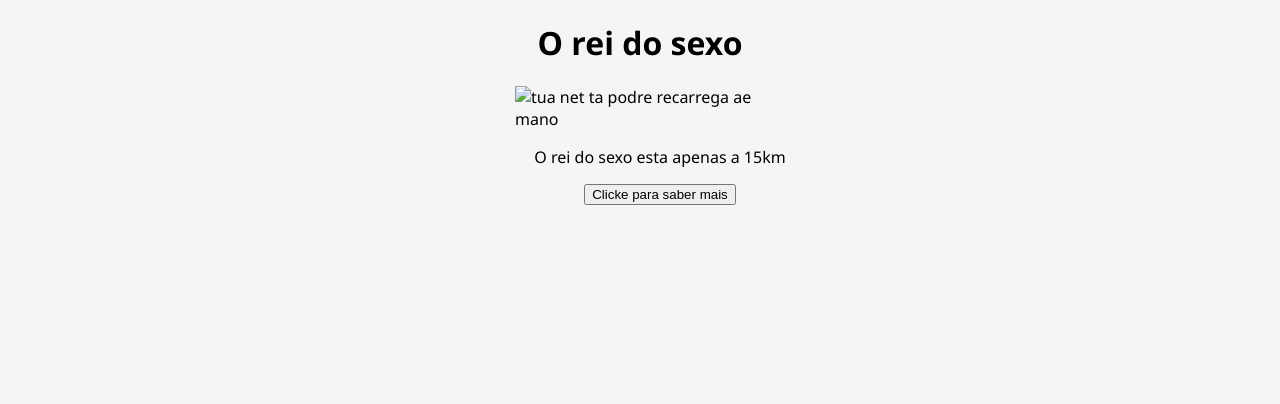
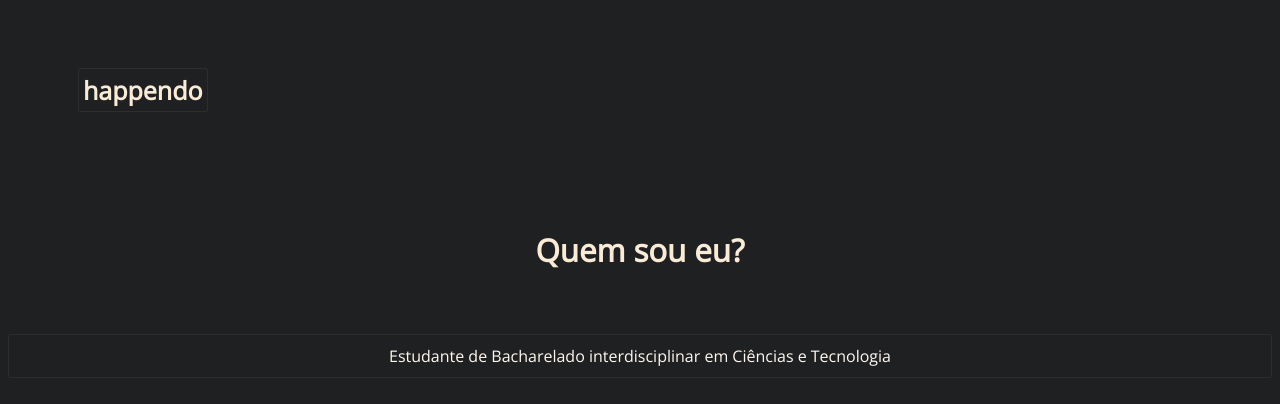
Before and after one commit to happendo/happendo.github.io, a plain HTML site: page index.html in a window 1280 px wide. Drawn offline with nearby package versions, Linux system fonts and the light colour scheme.

Commit message:
Add files via upload

```diff
--- a/CSS/style.css
+++ b/CSS/style.css
@@ -1,24 +1,63 @@
+@import url('https://fonts.googleapis.com/css2?family=Open+Sans&display=swap');
 body {
-    background-color: rgb(245, 245, 245);
-    font-family: 'Segoe UI', Tahoma, Geneva, Verdana, sans-serif;
+    background-color: rgb(31, 32, 34);
+    font-family: 'Open Sans', sans-serif;
+    font-size: 26px;
+    color: antiquewhite;
+    user-select: none;
+    animation: fadeIn linear 1s;
 }
-header h1 {
-    display: flex;
-    justify-content: center;
+
+@keyframes fadeIn {
+    0% {opacity:0;}
+    100% {opacity:1;}
+  }
+#nome {
+    display: inline-block;
+    margin-left: 70px;
+    margin-top: 60px;
+    font-size: 25px;
+    color: antiquewhite;
+    background-color: rgb(31, 32, 34);
+    border: 1px solid rgb(45, 45, 45);
+    border-radius: 2px;
+    border-width: 1px;
+    padding: 4px;
+    width: fit-content;
 }
-#reidsex {
-    display: flex;
-    margin: auto;
-    width: 250px;
-}
-p {
-    display: flex;
-    justify-content: center;
-    text-align: center;
+
+header a {
     list-style-type: none;
 }
-button {
+#projetos {
+    margin-left: 63%;
+}
+#contato {
+    margin-right: 70px;
+}
+
+#qse, #introducao {
+    font-size: medium;
     display: flex;
-    text-align: center;
-    margin: auto;
+    font-size: medium;
+    justify-content: center;
+    align-items: center;
 }
+
+#qse {
+    display: flex;
+    font-size: larger;
+    margin-top: 100px;
+    animation: fadeIn linear 2s;
+}
+
+#introducao {
+    display: flex;
+    color: rgb(255, 248, 240);
+    border-radius: 2px;
+    border-width: 5px;
+    border: 1px solid rgb(45, 45, 45);
+    padding: 10px;
+    margin-top: 5%;
+    animation: fadeIn linear 3s;
+}
--- /dev/null
+++ b/Js/trocaCor.js
@@ -0,0 +1,42 @@
+//responsável pela troca para o modo claro, caso tenha sido escolhido anteriormente
+if (localStorage.getItem("modoCor") === "true") {
+    trocaCor()
+}
+//responsável por criar o arquivo "modoCor" caso não tenha sido gerado anteriormente
+if (localStorage.getItem("modoCor") === null) {
+    localStorage.setItem("modoCor", "false");
+}
+
+function trocaCor() {
+    //variáveis para facilitar a vida
+    const bodyStyle = document.body.style
+    const idNome = document.getElementById('nome').style
+    const idQse = document.getElementById('qse').style
+    const idIntroducao = document.getElementById('introducao').style
+    //responsável por fazer tudo funcionar
+    if (bodyStyle.backgroundColor == "rgb(31, 32, 34)" || bodyStyle.backgroundColor == '') {
+        backColor = "rgb(247,247,247)";
+        fontColor = "rgb(41, 41, 41)";
+        fontIColor = "rgb(0, 7, 15)";
+        borderColor = "rgb(45,45,45)";
+        localStorage.setItem("modoCor", "true");
+        } else {
+        backColor = "rgb(31, 32, 34)";
+        fontColor = "rgb(250, 235, 215)";
+        fontIColor = "rgb(255, 248, 240)";
+        borderColor = "rgb(45,45,45)";
+        localStorage.setItem("modoCor", "false");
+    }
+    //definir cores
+    idNome.backgroundColor = backColor;
+    idNome.color = fontColor;
+    idQse.backgroundColor = backColor;
+    idIntroducao.backgroundColor = backColor;
+    idIntroducao.borderColor = borderColor;
+    idIntroducao.color = fontIColor;
+    bodyStyle.color = fontColor;
+    bodyStyle.backgroundColor = backColor;
+    console.log("Cores mudadas.")
+}
+
+document.addEventListener('contextmenu', event => event.preventDefault());
--- a/index.html
+++ b/index.html
@@ -1,19 +1,21 @@
 <!DOCTYPE html>
-<html lang="en">
+<html lang="pt-br">
 <head>
     <meta charset="UTF-8">
-    <meta http-equiv="X-UA-Compatible" content="IE=edge">
-    <meta name="viewport" content="width=device-width, initial-scale=1.0">
-    <link rel="stylesheet" href="CSS/style.css">
-    <script src="Js/Js.js"></script>
-    <title>O rei do sexo</title>
+    <meta charset="UTF-8">
+  <meta http-equiv="X-UA-Compatible" content="IE=edge">
+  <meta name="viewport" content="width=device-width, initial-scale=1.0">
+    <title>Portfólio</title>
+    <link rel="stylesheet" type="text/CSS" href="CSS/style.css">
 </head>
 <body>
-    <header><h1 id="bilolapodre">O rei do sexo</h1></header>
-    <img alt="tua net ta podre recarrega ae mano" src="Images/O rei do sexo.jpeg" id="reidsex">
-    <ul>
-        <p id="rolin2">O rei do sexo esta apenas a 15km</p>
-        <button onclick="bilolaCu()" id="rolin">Clicke para saber mais</button>
-    </ul>
+
+        <h1 id="nome" onclick="trocaCor()">happendo</h1>
+
+    <div id="inicio">
+    <h3 id="qse">Quem sou eu?</h3>
+    <p id="introducao">Estudante de Bacharelado interdisciplinar em Ciências e Tecnologia</p>
+    </div>
 </body>
+<script src="Js/trocaCor.js"></script>
 </html>
```
